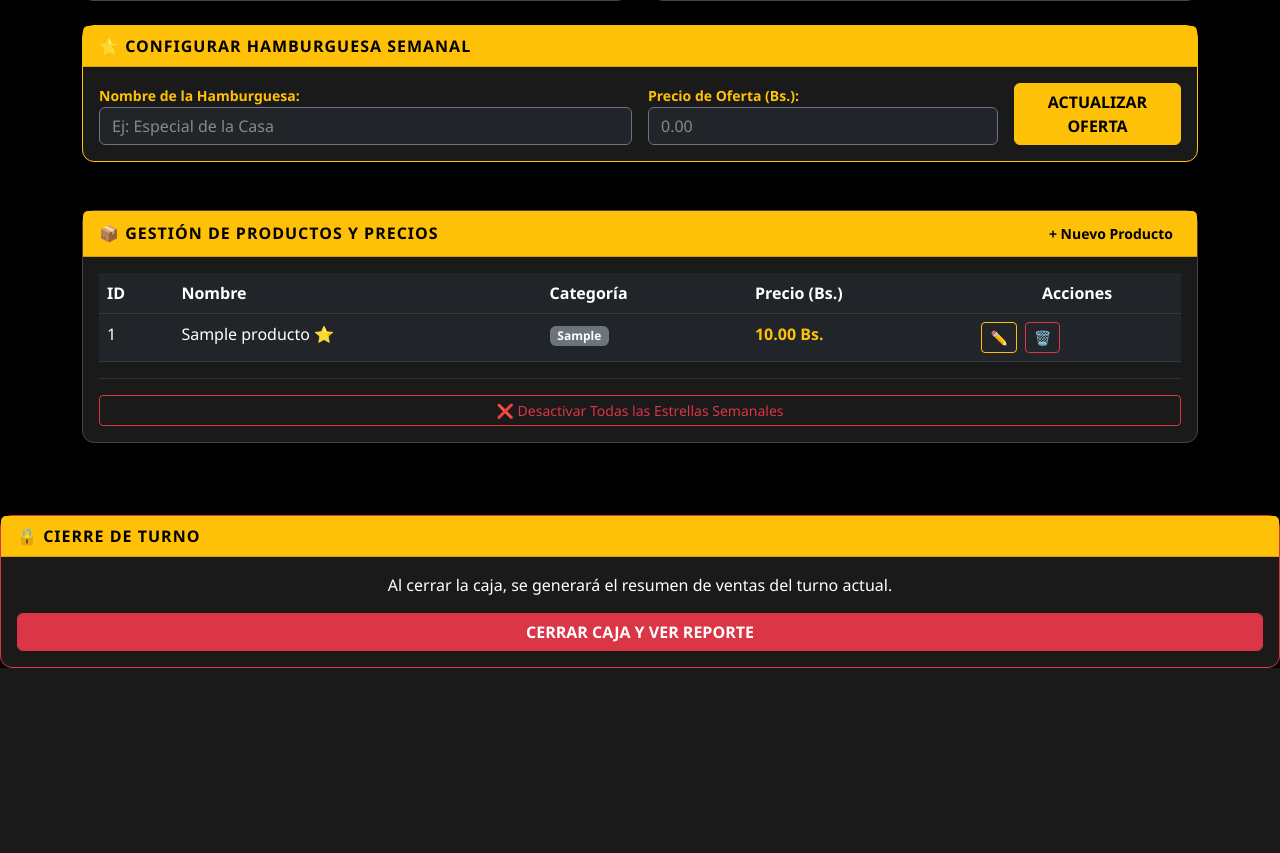
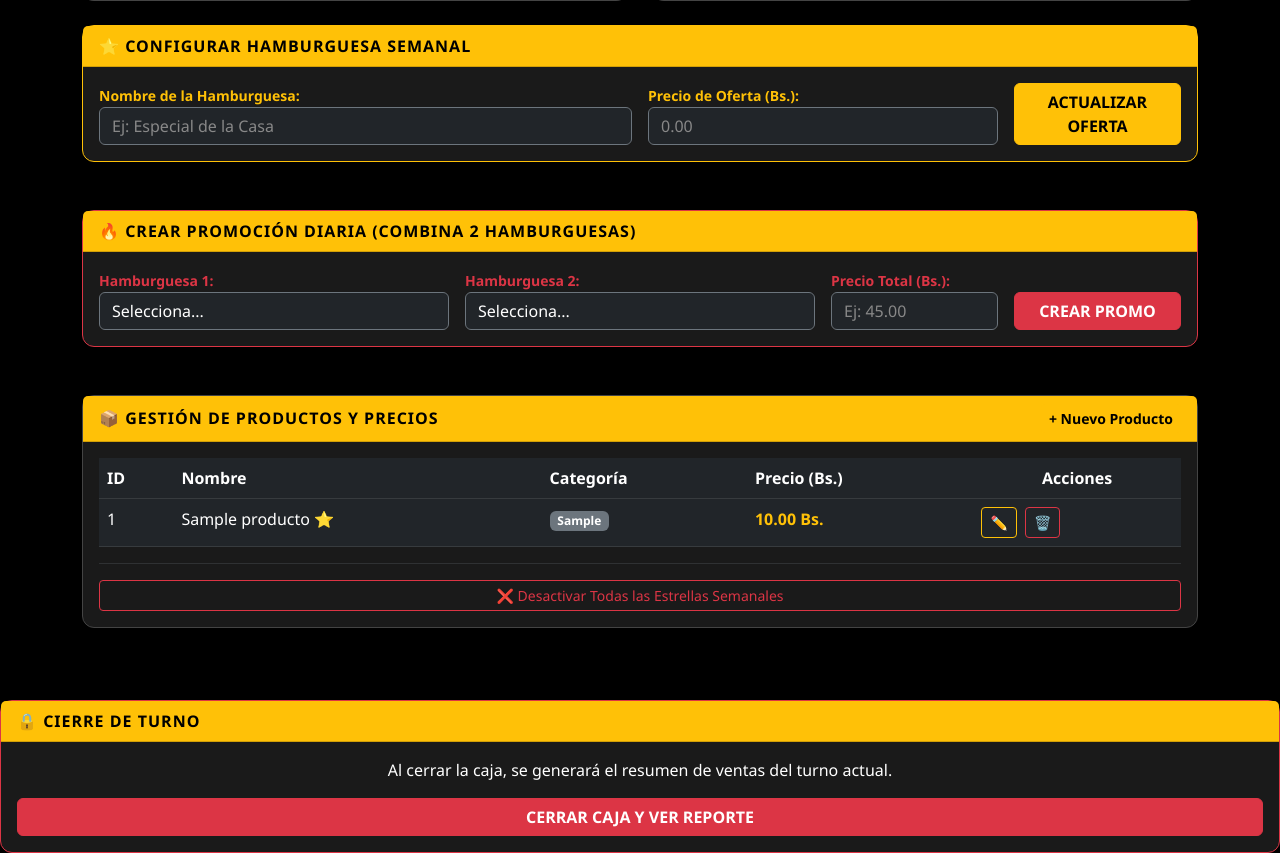
Before and after one commit to Chelo-sanguino/Hamburgueson, a Flask app: page /admin in a window 1280 px wide. Shown: the part 564-1417 px from the top of the page. Before the commit the page ends 1232 px from the top, so only its background shows below. Run offline with Flask 3, Linux system fonts and the light colour scheme; tables that the repository leaves empty hold one stand-in row (values such as "Sample post").

Commit message:
Agregado Seccion de Promociones diarias, mejorado imforme de cierre de caja

```diff
--- a/backend/models.py
+++ b/backend/models.py
@@ -15,6 +15,7 @@
     precio_base = db.Column(db.Float, nullable=False)
     categoria = db.Column(db.String(50)) # Hamburguesas, Milanesas, Sodas, etc.
     es_semanal = db.Column(db.Boolean, default=False) # Para marcar el producto semanal
+    activo = db.Column(db.Boolean, default=True)
 
 class Extra(db.Model):
     id = db.Column(db.Integer, primary_key=True)
--- a/backend/routes.py
+++ b/backend/routes.py
@@ -26,6 +26,16 @@
     db.session.commit()
 
     return jsonify({"mensaje": "Caja abierta correctamente", "id": nueva_caja.id}), 201
+
+@api_bp.route('/caja/estado', methods=['GET'])
+def estado_caja():
+    # Buscamos si hay alguna caja abierta en este momento
+    caja_abierta = Caja.query.filter_by(estado='Abierta').first()
+
+    if caja_abierta:
+        return jsonify({"abierta": True, "monto_inicial": caja_abierta.monto_inicial}), 200
+    else:
+        return jsonify({"abierta": False}), 200
 
 # --- CONTROL DE VENTAS ---
 @api_bp.route('/venta/nueva', methods=['POST'])
@@ -96,23 +106,16 @@
         return jsonify({"error": "Venta no encontrada"}), 404
 
     ancho = 58 * mm
-    # Calculamos alto dinámico
-    alto = (60 + (len(venta.detalles) * 20)) * mm
+    # MEJORA: Aumentamos a 25 * mm por producto para dar más espacio a los Combos y Salsas
+    alto = (70 + (len(venta.detalles) * 28)) * mm
 
     buffer = io.BytesIO()
     c = canvas.Canvas(buffer, pagesize=(ancho, alto))
 
-    # ==========================================
-    # PAGINA 1: TICKET PARA EL CLIENTE (CON PRECIOS)
-    # ==========================================
     dibujar_contenido_ticket(c, venta, ancho, alto, modo="cliente")
-    c.showPage() # Finaliza la primera página
-
-    # ==========================================
-    # PAGINA 2: TICKET PARA COCINA (SOLO PREPARACIÓN)
-    # ==========================================
+    c.showPage()
     dibujar_contenido_ticket(c, venta, ancho, alto, modo="cocina")
-    c.showPage() # Finaliza la segunda página
+    c.showPage()
 
     c.save()
     buffer.seek(0)
@@ -122,30 +125,30 @@
 def dibujar_contenido_ticket(c, venta, ancho, alto, modo="cliente"):
     y = alto - 10 * mm
 
-    # Encabezado
-    titulo = "HAMBURGUESÓN" if modo == "cliente" else "--- COCINA ---"
+    titulo = "HAMBURGUESON" if modo == "cliente" else "--- COCINA ---"
     c.setFont("Helvetica-Bold", 12 if modo == "cocina" else 10)
     c.drawCentredString(ancho/2, y, titulo)
 
     y -= 5 * mm
+    c.setFont("Helvetica-Bold", 11 if modo == "cocina" else 8)
+    c.drawCentredString(ancho/2, y, f"Pedido #: {venta.numero_pedido}")
+
+    y -= 5 * mm
     c.setFont("Helvetica", 8)
-    c.drawCentredString(ancho/2, y, f"Pedido #: {venta.numero_pedido}")
-    y -= 5 * mm
     c.drawString(5 * mm, y, f"Fecha: {venta.fecha_hora.strftime('%d/%m/%Y %H:%M')}")
     y -= 4 * mm
     c.drawString(5 * mm, y, "-" * 35)
     y -= 6 * mm
 
-    # Productos
     for detalle in venta.detalles:
         prod = Producto.query.get(detalle.producto_id)
 
-        # Resaltado de producto y cantidad
         texto_prod = f"{detalle.cantidad}x {prod.nombre}"
         fuente_p = "Helvetica-Bold"
-        tamano_p = 10 if modo == "cocina" else 9
+        # MEJORA: Letra más grande para cocina
+        tamano_p = 11 if modo == "cocina" else 9
 
-        ancho_texto = ancho - (22 * mm if modo == "cliente" else 10 * mm)
+        ancho_texto = ancho - (22 * mm if modo == "cliente" else 5 * mm)
         lineas = simpleSplit(texto_prod, fuente_p, tamano_p, ancho_texto)
 
         y_ini = y
@@ -154,36 +157,47 @@
             c.drawString(5 * mm, y, linea)
             y -= 4 * mm
 
-        # Solo mostramos el precio si es para el cliente
         if modo == "cliente":
-            c.setFont("Helvetica", 9)
+            c.setFont("Helvetica-Bold", 9)
+            # MEJORA: Alineación exacta del subtotal
             c.drawRightString(ancho - 5 * mm, y_ini, f"{detalle.subtotal:.2f}")
 
-        # Extras y Observaciones (Vital para cocina)
-        for extra in detalle.extras:
-            c.setFont("Helvetica-Oblique", 7)
-            c.drawString(8 * mm, y, f"+ {extra.nombre}")
-            y -= 3.5 * mm
+        # Salsas y Extras
+        if detalle.extras:
+            y -= 1 * mm
+            for extra in detalle.extras:
+                c.setFont("Helvetica-Oblique", 7 if modo == "cliente" else 8)
+                c.drawString(8 * mm, y, f"+ {extra.nombre}")
+                y -= 3.5 * mm
 
+        # Observaciones
         if detalle.observaciones:
             c.setFont("Helvetica-BoldOblique", 8 if modo == "cocina" else 7)
-            c.drawString(8 * mm, y, f"OBS: {detalle.observaciones}")
+            # Resaltamos visualmente la nota para el chef
+            c.drawString(8 * mm, y, f"NOTA: {detalle.observaciones}")
             y -= 4 * mm
 
-        y -= 2 * mm
+        y -= 4 * mm # Espacio extra entre productos distintos
 
     # Pie del Ticket
     if modo == "cliente":
-        c.drawString(5 * mm, y, "-" * 35)
-        y -= 5 * mm
-        c.setFont("Helvetica-Bold", 10)
+        c.drawString(5 * mm, y, "=" * 35)
+        y -= 6 * mm
+        c.setFont("Helvetica-Bold", 12)
         c.drawString(5 * mm, y, "TOTAL:")
         c.drawRightString(ancho - 5 * mm, y, f"{venta.total:.2f} Bs.")
+
+        # --- NUEVO: IMPRIMIR EL MÉTODO DE PAGO ---
+        y -= 5 * mm
+        c.setFont("Helvetica-Bold", 8)
+        c.drawString(5 * mm, y, f"PAGO: {venta.metodo_pago.upper()}")
+
         y -= 8 * mm
         c.setFont("Helvetica-Oblique", 7)
-        c.drawCentredString(ancho/2, y, "¡Gracias por su compra!")
+        c.drawCentredString(ancho/2, y, "¡Gracias por su preferencia!")
     else:
         y -= 5 * mm
+        c.setFont("Helvetica-Bold", 9)
         c.drawCentredString(ancho/2, y, "--- FIN DE ORDEN ---")
 
 @api_bp.route('/stats/mensual', methods=['GET'])
@@ -272,7 +286,8 @@
 
 @api_bp.route('/productos', methods=['GET'])
 def listar_productos():
-    productos = Producto.query.all()
+    # Filtrar para que solo devuelva los que tienen activo=True
+    productos = Producto.query.filter_by(activo=True).all()
     return jsonify([{
         "id": p.id,
         "nombre": p.nombre,
@@ -317,11 +332,17 @@
         return jsonify({"error": "Producto no encontrado"}), 404
 
     try:
+        # Intentamos borrarlo físicamente de la base de datos
         db.session.delete(producto)
         db.session.commit()
-        return jsonify({"mensaje": "Producto eliminado"})
+        return jsonify({"mensaje": "Producto eliminado definitivamente"})
     except:
-        return jsonify({"error": "No se puede eliminar un producto con ventas registradas"}), 400
+        # Si da error (porque ya se vendió antes), hacemos el "Borrado Lógico"
+        db.session.rollback()
+        producto.activo = False
+        producto.es_semanal = False # Le quitamos la estrella por si acaso
+        db.session.commit()
+        return jsonify({"mensaje": "Producto archivado correctamente (ya tenía ventas registradas)"}), 200
 
 # --- GESTIÓN DE EXTRAS ---
 @api_bp.route('/extras', methods=['GET'])
@@ -345,7 +366,17 @@
 def cerrar_caja():
     caja = Caja.query.filter_by(estado='Abierta').first()
     if not caja:
-        return jsonify({"error": "No hay una caja abierta para cerrar"}), 400
+       return jsonify({
+        "mensaje": "Caja cerrada exitosamente",
+        "caja_id": caja.id, # <-- ESTA LÍNEA ES NUEVA Y VITAL
+        "resumen": {
+            "inicial": caja.monto_inicial,
+            "ventas_efectivo": total_efectivo,
+            "ventas_qr": total_qr,
+            "ventas_tarjeta": total_tarjeta,
+            "total_en_caja": monto_final_esperado
+        }
+    }), 200
 
     # 1. Calculamos totales por método de pago
     ventas = Venta.query.filter_by(caja_id=caja.id).all()
@@ -364,6 +395,7 @@
 
     return jsonify({
         "mensaje": "Caja cerrada exitosamente",
+        "caja_id": caja.id,
         "resumen": {
             "inicial": caja.monto_inicial,
             "ventas_efectivo": total_efectivo,
@@ -372,3 +404,78 @@
             "total_en_caja": monto_final_esperado
         }
     }), 200
+
+@api_bp.route('/caja/ticket_cierre/<int:caja_id>', methods=['GET'])
+def imprimir_ticket_cierre(caja_id):
+    caja = Caja.query.get(caja_id)
+    if not caja:
+        return jsonify({"error": "Caja no encontrada"}), 404
+
+    # Recalculamos los totales de esa caja específica
+    ventas = Venta.query.filter_by(caja_id=caja.id).all()
+    total_efectivo = sum(v.total for v in ventas if v.metodo_pago == 'Efectivo')
+    total_qr = sum(v.total for v in ventas if v.metodo_pago == 'QR')
+    total_ventas = total_efectivo + total_qr
+    monto_esperado = caja.monto_inicial + total_efectivo
+
+    # Lienzo de 58mm para tu impresora Knup
+    ancho = 58 * mm
+    alto = 120 * mm
+    buffer = io.BytesIO()
+    c = canvas.Canvas(buffer, pagesize=(ancho, alto))
+
+    # --- DISEÑO DEL TICKET DE CIERRE ---
+    y = alto - 10 * mm  # <--- AQUÍ NACE LA VARIABLE 'y'
+
+    c.setFont("Helvetica-Bold", 12)
+    c.drawCentredString(ancho/2, y, "CIERRE DE TURNO")
+
+    y -= 6 * mm
+    c.setFont("Helvetica", 8)
+    c.drawString(5 * mm, y, f"Apertura: {caja.fecha_apertura.strftime('%d/%m/%Y %H:%M')}")
+    y -= 4 * mm
+    c.drawString(5 * mm, y, f"Cierre: {caja.fecha_cierre.strftime('%d/%m/%Y %H:%M')}")
+    y -= 4 * mm
+    c.drawString(5 * mm, y, "-" * 35)
+
+    y -= 6 * mm
+    c.setFont("Helvetica-Bold", 9)
+    c.drawString(5 * mm, y, "DESGLOSE DE INGRESOS:")
+    y -= 5 * mm
+    c.setFont("Helvetica", 9)
+    c.drawString(5 * mm, y, "Fondo Inicial:")
+    c.drawRightString(ancho - 5 * mm, y, f"{caja.monto_inicial:.2f}")
+
+    y -= 5 * mm
+    c.drawString(5 * mm, y, "Ventas en Efectivo:")
+    c.drawRightString(ancho - 5 * mm, y, f"+ {total_efectivo:.2f}")
+
+    y -= 5 * mm
+    c.drawString(5 * mm, y, "Ventas por QR:")
+    c.drawRightString(ancho - 5 * mm, y, f"+ {total_qr:.2f}")
+
+    y -= 5 * mm
+    c.drawString(5 * mm, y, "-" * 35)
+
+    # --- PARTE FINAL CORREGIDA ---
+    y -= 6 * mm
+    c.setFont("Helvetica-Bold", 9)
+    c.drawString(5 * mm, y, "TOTAL VENTAS:")
+    c.drawRightString(ancho - 5 * mm, y, f"{total_ventas:.2f} Bs.")
+
+    y -= 6 * mm
+    c.drawString(5 * mm, y, "=" * 35)
+
+    y -= 6 * mm
+    c.setFont("Helvetica-Bold", 10)
+    c.drawCentredString(ancho/2, y, "EFECTIVO A ENTREGAR")
+
+    y -= 6 * mm
+    c.setFont("Helvetica-Bold", 14)
+    c.drawCentredString(ancho/2, y, f"> {monto_esperado:.2f} Bs. <")
+
+    c.showPage()
+    c.save()
+
+    buffer.seek(0)
+    return send_file(buffer, as_attachment=False, mimetype='application/pdf')
--- a/frontend/static/js/admin.js
+++ b/frontend/static/js/admin.js
@@ -163,21 +163,92 @@
     }
 }
 
-// 8. Cierre de Caja
+// 8. Cierre de Caja a prueba de bloqueos
 async function ejecutarCierre() {
-    if (!confirm("¿Estás seguro de cerrar la caja actual?")) return;
+    if (!confirm("⚠️ ¿Estás seguro de cerrar la caja actual?")) return;
 
-    const res = await fetch('/api/caja/cerrar', { method: 'POST' });
-    const data = await res.json();
+    // 1. Abrimos la pestaña ANTES de hablar con el servidor (Evita el bloqueo)
+    const ventanaPDF = window.open('', '_blank');
+    ventanaPDF.document.write('<h2>Generando reporte de cierre... por favor espere.</h2>');
 
-    if (res.ok) {
-        const r = data.resumen;
-        alert(`--- REPORTE DE CIERRE ---
-        Ventas Efectivo: ${r.ventas_efectivo} Bs.
-        Ventas QR: ${r.ventas_qr} Bs.
-        Ventas Tarjeta: ${r.ventas_tarjeta} Bs.
-        -------------------------
-        SALDO TOTAL EN CAJA: ${r.total_en_caja} Bs.`);
-        location.reload();
+    try {
+        const res = await fetch('/api/caja/cerrar', { method: 'POST' });
+        const data = await res.json();
+
+        if (res.ok) {
+            // 2. Si el servidor nos dio el ID, redirigimos la pestaña al PDF
+            if (data.caja_id) {
+                ventanaPDF.location.href = `/api/caja/ticket_cierre/${data.caja_id}`;
+            } else {
+                ventanaPDF.close();
+                alert("Error: El servidor no envió el ID de la caja.");
+            }
+
+            // 3. Pequeña pausa para asegurar la carga, luego recargamos el panel
+            setTimeout(() => {
+                location.reload();
+            }, 1000);
+
+        } else {
+            ventanaPDF.close();
+            alert(data.error || "Error al cerrar la caja");
+        }
+    } catch (error) {
+        ventanaPDF.close();
+        console.error(error);
+        alert("Error de conexión con el servidor.");
     }
 }
+
+// Cargar opciones en los selectores de promos
+async function cargarOpcionesPromo() {
+    const res = await fetch('/api/productos');
+    const productos = await res.json();
+    const b1 = document.getElementById('promo-burger-1');
+    const b2 = document.getElementById('promo-burger-2');
+
+    // Filtramos solo para que muestre hamburguesas
+    const hamburguesas = productos.filter(p => p.categoria === 'Hamburguesas');
+
+    let opciones = '<option value="">Selecciona...</option>';
+    hamburguesas.forEach(h => {
+        opciones += `<option value="${h.nombre}">${h.nombre}</option>`;
+    });
+
+    if(b1 && b2) {
+        b1.innerHTML = opciones;
+        b2.innerHTML = opciones;
+    }
+}
+// Llamamos a la función al cargar la página
+document.addEventListener('DOMContentLoaded', cargarOpcionesPromo);
+
+// Guardar la Promo Diaria
+const formPromo = document.getElementById('form-promo-diaria');
+if (formPromo) {
+    formPromo.onsubmit = async (e) => {
+        e.preventDefault();
+        const burger1 = document.getElementById('promo-burger-1').value;
+        const burger2 = document.getElementById('promo-burger-2').value;
+        const precio = document.getElementById('promo-precio').value;
+
+        // El truco: Fusionamos los nombres
+        const nombrePromo = `PROMO: ${burger1} + ${burger2}`;
+
+        // Reutilizamos tu ruta de creación de productos
+        const res = await fetch('/api/productos', {
+            method: 'POST',
+            headers: { 'Content-Type': 'application/json' },
+            body: JSON.stringify({
+                nombre: nombrePromo,
+                precio: parseFloat(precio),
+                categoria: 'Promocion' // Nueva categoría especial
+            })
+        });
+
+        if (res.ok) {
+            alert("¡Promoción Diaria creada con éxito!");
+            location.reload();
+        }
+    };
+}
--- a/frontend/templates/admin.html
+++ b/frontend/templates/admin.html
@@ -154,6 +154,31 @@
                 </div>
             </div>
 
+            <div class="col-md-12">
+                <div class="card shadow border-danger mb-4">
+                    <div class="card-header bg-danger text-white fw-bold">🔥 CREAR PROMOCIÓN DIARIA (Combina 2 Hamburguesas)</div>
+                    <div class="card-body">
+                        <form id="form-promo-diaria" class="row g-3">
+                            <div class="col-md-4">
+                                <label class="text-danger small fw-bold">Hamburguesa 1:</label>
+                                <select id="promo-burger-1" class="form-control bg-dark text-white border-secondary" required></select>
+                            </div>
+                            <div class="col-md-4">
+                                <label class="text-danger small fw-bold">Hamburguesa 2:</label>
+                                <select id="promo-burger-2" class="form-control bg-dark text-white border-secondary" required></select>
+                            </div>
+                            <div class="col-md-2">
+                                <label class="text-danger small fw-bold">Precio Total (Bs.):</label>
+                                <input type="number" step="0.5" id="promo-precio" class="form-control bg-dark text-white border-secondary" placeholder="Ej: 45.00" required>
+                            </div>
+                            <div class="col-md-2 d-flex align-items-end">
+                                <button type="submit" class="btn btn-danger w-100 fw-bold">CREAR PROMO</button>
+                            </div>
+                        </form>
+                    </div>
+                </div>
+            </div>
+
             <div class="col-md-12 mt-4">
                 <div class="card shadow">
                     <div class="card-header d-flex justify-content-between align-items-center">
--- a/frontend/templates/index.html
+++ b/frontend/templates/index.html
@@ -491,7 +491,7 @@
                     ⭐ Semanal: <span class="value" id="txt-semanal">Cargando...</span>
                 </div>
                 <a href="/admin" class="btn-config">⚙️ CONFIGURACIÓN</a>
-                <button class="btn-caja" onclick="abrirCaja()">ABRIR CAJA</button>
+                <button id="btn-estado-caja" class="btn-caja" onclick="abrirCaja()">🔴 ABRIR CAJA</button>
             </div>
         </div>
     </nav>
@@ -507,6 +507,7 @@
 
                 <div class="d-flex gap-2 overflow-auto pb-3 mb-4" id="filtro-categorias">
                     <button class="btn btn-yellow btn-sm active" onclick="filtrarProductos('Todas')">Todas</button>
+                    <button class="btn btn-outline-danger btn-sm fw-bold" onclick="filtrarProductos('Promocion')">🔥 PROMOS DIARIAS</button>
                     <button class="btn btn-outline-warning btn-sm fw-bold" onclick="filtrarProductos('Semanales')">⭐ SEMANALES</button>
                     <button class="btn btn-outline-warning btn-sm" onclick="filtrarProductos('Hamburguesas')">Hamburguesas</button>
                     <button class="btn btn-outline-warning btn-sm" onclick="filtrarProductos('Sandwiches')">Sándwiches</button>
```
Also changed, not shown: frontend/static/js/pos.js (+35 -1 lines).
